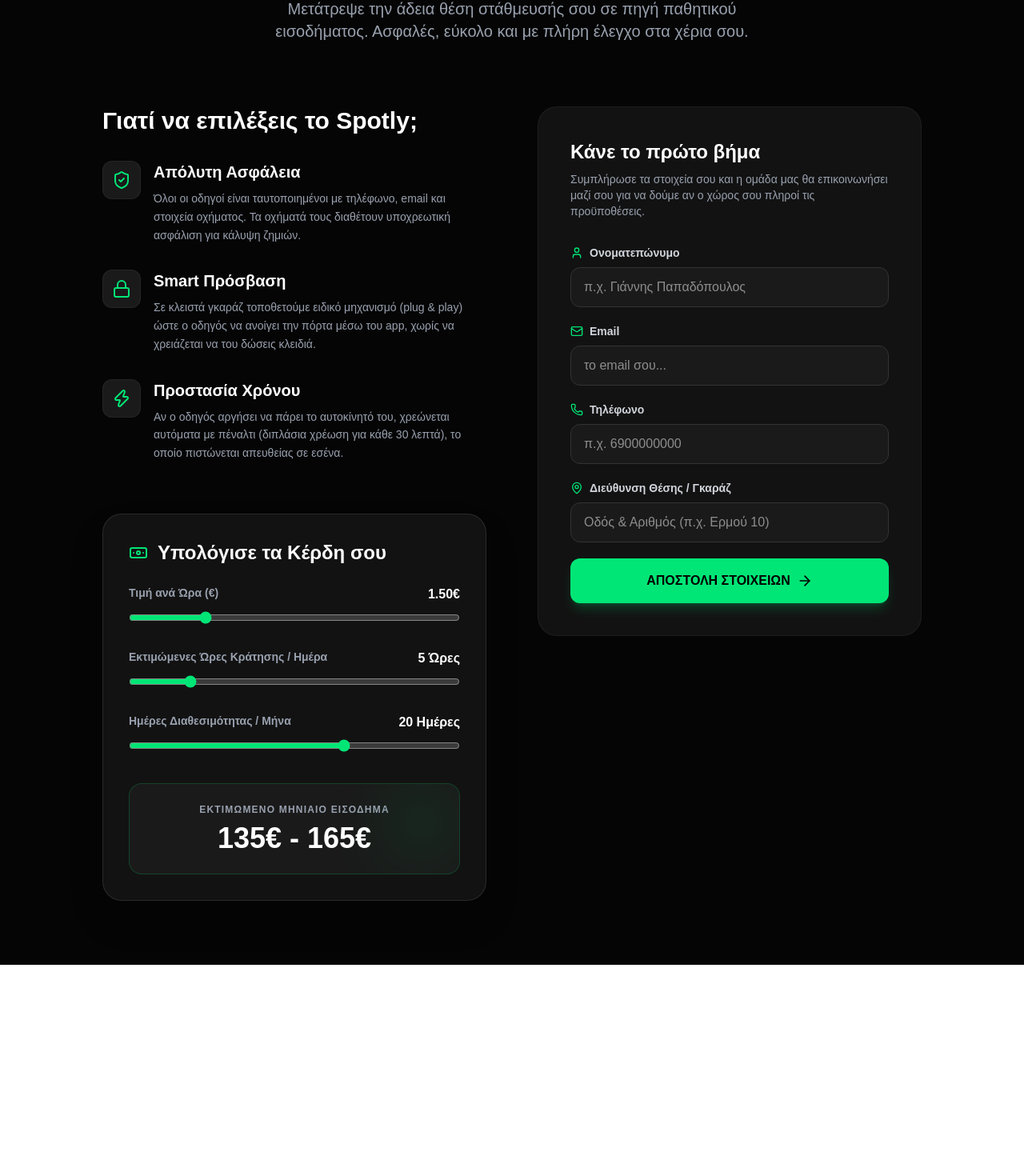
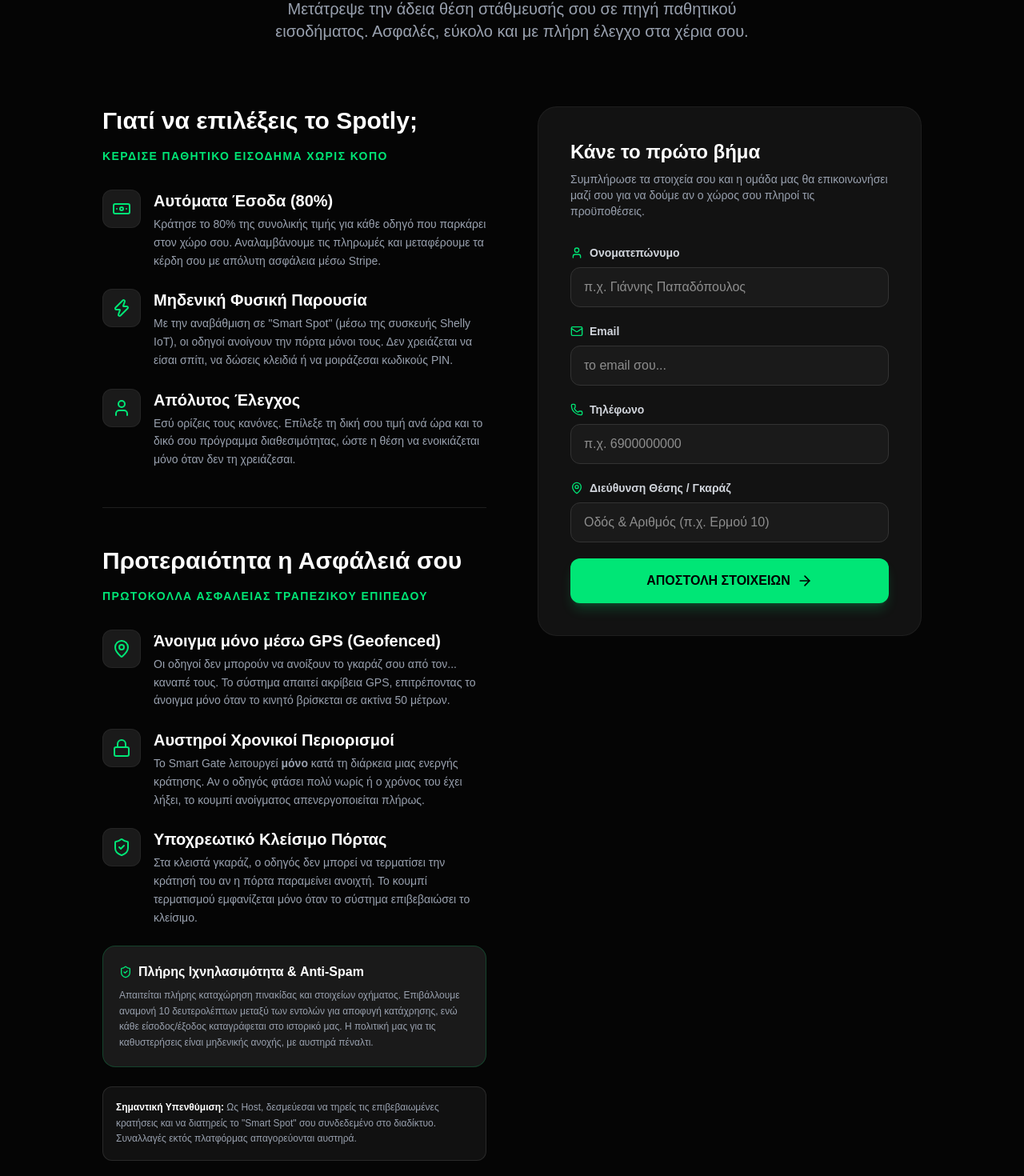
Before and after one commit to Adamgrig17/spotly-landing, a Next.js app: page /become-a-host in a window 1280 px wide. Shown: the part 215-1685 px from the top of the page at 80% size. Before the commit the page ends 1421 px from the top, so only its background shows below. Built offline with nearby package versions, Linux system fonts and the light colour scheme.

Commit message:
test peyments logic

```diff
--- a/app/become-a-host/page.tsx
+++ b/app/become-a-host/page.tsx
@@ -55,17 +55,66 @@
 
           {/* Αριστερή Στήλη: Πληροφορίες & Safety Measures */}
           <div>
-            <h2 className="text-3xl font-black mb-8">Γιατί να επιλέξεις το Spotly;</h2>
+            {/* SECTION 1: FOR HOSTS */}
+            <div className="mb-12">
+              <h2 className="text-3xl font-black mb-4">Γιατί να επιλέξεις το Spotly;</h2>
+              <p className="text-[#00E676] text-sm font-bold uppercase tracking-widest mb-8">Κερδισε Παθητικο Εισοδημα Χωρις Κοπο</p>
 
-            <div className="space-y-8">
+              <div className="space-y-6">
                 <div className="flex gap-4">
                   <div className="w-12 h-12 bg-[#1A1A1A] rounded-xl flex items-center justify-center shrink-0 border border-white/5">
-                  <ShieldCheck className="w-6 h-6 text-[#00E676]" />
+                    <Banknote className="w-6 h-6 text-[#00E676]" />
                   </div>
                   <div>
-                  <h3 className="text-xl font-bold mb-2">Απόλυτη Ασφάλεια</h3>
+                    <h3 className="text-xl font-bold mb-1">Αυτόματα Έσοδα (80%)</h3>
                     <p className="text-gray-400 text-sm leading-relaxed">
-                    Όλοι οι οδηγοί είναι ταυτοποιημένοι με τηλέφωνο, email και στοιχεία οχήματος. Τα οχήματά τους διαθέτουν υποχρεωτική ασφάλιση για κάλυψη ζημιών.
+                      Κράτησε το 80% της συνολικής τιμής για κάθε οδηγό που παρκάρει στον χώρο σου. Αναλαμβάνουμε τις πληρωμές και μεταφέρουμε τα κέρδη σου με απόλυτη ασφάλεια μέσω Stripe.
+                    </p>
+                  </div>
+                </div>
+
+                <div className="flex gap-4">
+                  <div className="w-12 h-12 bg-[#1A1A1A] rounded-xl flex items-center justify-center shrink-0 border border-white/5">
+                    <Zap className="w-6 h-6 text-[#00E676]" />
+                  </div>
+                  <div>
+                    <h3 className="text-xl font-bold mb-1">Μηδενική Φυσική Παρουσία</h3>
+                    <p className="text-gray-400 text-sm leading-relaxed">
+                      Με την αναβάθμιση σε "Smart Spot" (μέσω της συσκευής Shelly IoT), οι οδηγοί ανοίγουν την πόρτα μόνοι τους. Δεν χρειάζεται να είσαι σπίτι, να δώσεις κλειδιά ή να μοιράζεσαι κωδικούς PIN.
+                    </p>
+                  </div>
+                </div>
+
+                <div className="flex gap-4">
+                  <div className="w-12 h-12 bg-[#1A1A1A] rounded-xl flex items-center justify-center shrink-0 border border-white/5">
+                    <User className="w-6 h-6 text-[#00E676]" />
+                  </div>
+                  <div>
+                    <h3 className="text-xl font-bold mb-1">Απόλυτος Έλεγχος</h3>
+                    <p className="text-gray-400 text-sm leading-relaxed">
+                      Εσύ ορίζεις τους κανόνες. Επίλεξε τη δική σου τιμή ανά ώρα και το δικό σου πρόγραμμα διαθεσιμότητας, ώστε η θέση να ενοικιάζεται μόνο όταν δεν τη χρειάζεσαι.
+                    </p>
+                  </div>
+                </div>
+              </div>
+            </div>
+
+            <div className="w-full h-px bg-white/10 my-12"></div>
+
+            {/* SECTION 2: SECURITY FIRST */}
+            <div>
+              <h2 className="text-3xl font-black mb-4">Προτεραιότητα η Ασφάλειά σου</h2>
+              <p className="text-[#00E676] text-sm font-bold uppercase tracking-widest mb-8">Πρωτοκολλα Ασφαλειας Τραπεζικου Επιπεδου</p>
+
+              <div className="space-y-6">
+                <div className="flex gap-4">
+                  <div className="w-12 h-12 bg-[#1A1A1A] rounded-xl flex items-center justify-center shrink-0 border border-white/5">
+                    <MapPin className="w-6 h-6 text-[#00E676]" />
+                  </div>
+                  <div>
+                    <h3 className="text-xl font-bold mb-1">Άνοιγμα μόνο μέσω GPS (Geofenced)</h3>
+                    <p className="text-gray-400 text-sm leading-relaxed">
+                      Οι οδηγοί δεν μπορούν να ανοίξουν το γκαράζ σου από τον... καναπέ τους. Το σύστημα απαιτεί ακρίβεια GPS, επιτρέποντας το άνοιγμα μόνο όταν το κινητό βρίσκεται σε ακτίνα 50 μέτρων.
                     </p>
                   </div>
                 </div>
@@ -75,23 +124,41 @@
                     <Lock className="w-6 h-6 text-[#00E676]" />
                   </div>
                   <div>
-                  <h3 className="text-xl font-bold mb-2">Smart Πρόσβαση</h3>
+                    <h3 className="text-xl font-bold mb-1">Αυστηροί Χρονικοί Περιορισμοί</h3>
                     <p className="text-gray-400 text-sm leading-relaxed">
-                    Σε κλειστά γκαράζ τοποθετούμε ειδικό μηχανισμό (plug & play) ώστε ο οδηγός να ανοίγει την πόρτα μέσω του app, χωρίς να χρειάζεται να του δώσεις κλειδιά.
+                      Το Smart Gate λειτουργεί <b>μόνο</b> κατά τη διάρκεια μιας ενεργής κράτησης. Αν ο οδηγός φτάσει πολύ νωρίς ή ο χρόνος του έχει λήξει, το κουμπί ανοίγματος απενεργοποιείται πλήρως.
                     </p>
                   </div>
                 </div>
 
                 <div className="flex gap-4">
                   <div className="w-12 h-12 bg-[#1A1A1A] rounded-xl flex items-center justify-center shrink-0 border border-white/5">
-                  <Zap className="w-6 h-6 text-[#00E676]" />
+                    <ShieldCheck className="w-6 h-6 text-[#00E676]" />
                   </div>
                   <div>
-                  <h3 className="text-xl font-bold mb-2">Προστασία Χρόνου</h3>
+                    <h3 className="text-xl font-bold mb-1">Υποχρεωτικό Κλείσιμο Πόρτας</h3>
                     <p className="text-gray-400 text-sm leading-relaxed">
-                    Αν ο οδηγός αργήσει να πάρει το αυτοκίνητό του, χρεώνεται αυτόματα με πέναλτι (διπλάσια χρέωση για κάθε 30 λεπτά), το οποίο πιστώνεται απευθείας σε εσένα.
+                      Στα κλειστά γκαράζ, ο οδηγός δεν μπορεί να τερματίσει την κράτησή του αν η πόρτα παραμείνει ανοιχτή. Το κουμπί τερματισμού εμφανίζεται μόνο όταν το σύστημα επιβεβαιώσει το κλείσιμο.
                     </p>
                   </div>
+                </div>
+
+                <div className="bg-[#1A1A1A] p-5 rounded-2xl border border-[#00E676]/20 mt-4">
+                  <h4 className="text-white font-bold mb-2 flex items-center gap-2">
+                    <ShieldCheck className="w-4 h-4 text-[#00E676]" /> Πλήρης Ιχνηλασιμότητα & Anti-Spam
+                  </h4>
+                  <p className="text-gray-400 text-xs leading-relaxed">
+                    Απαιτείται πλήρης καταχώρηση πινακίδας και στοιχείων οχήματος. Επιβάλλουμε αναμονή 10 δευτερολέπτων μεταξύ των εντολών για αποφυγή κατάχρησης, ενώ κάθε είσοδος/έξοδος καταγράφεται στο ιστορικό μας. Η πολιτική μας για τις καθυστερήσεις είναι μηδενικής ανοχής, με αυστηρά πέναλτι.
+                  </p>
+                </div>
+
+                {/* Important Reminder Note */}
+                <div className="bg-white/5 p-4 rounded-xl border border-white/10 mt-6">
+                  <p className="text-gray-400 text-xs leading-relaxed">
+                    <b className="text-white">Σημαντική Υπενθύμιση:</b> Ως Host, δεσμεύεσαι να τηρείς τις επιβεβαιωμένες κρατήσεις και να διατηρείς το "Smart Spot" σου συνδεδεμένο στο διαδίκτυο. Συναλλαγές εκτός πλατφόρμας απαγορεύονται αυστηρά.
+                  </p>
+                </div>
+
               </div>
             </div>
 
```
Lines whose indentation alone changed are shown as unchanged.
